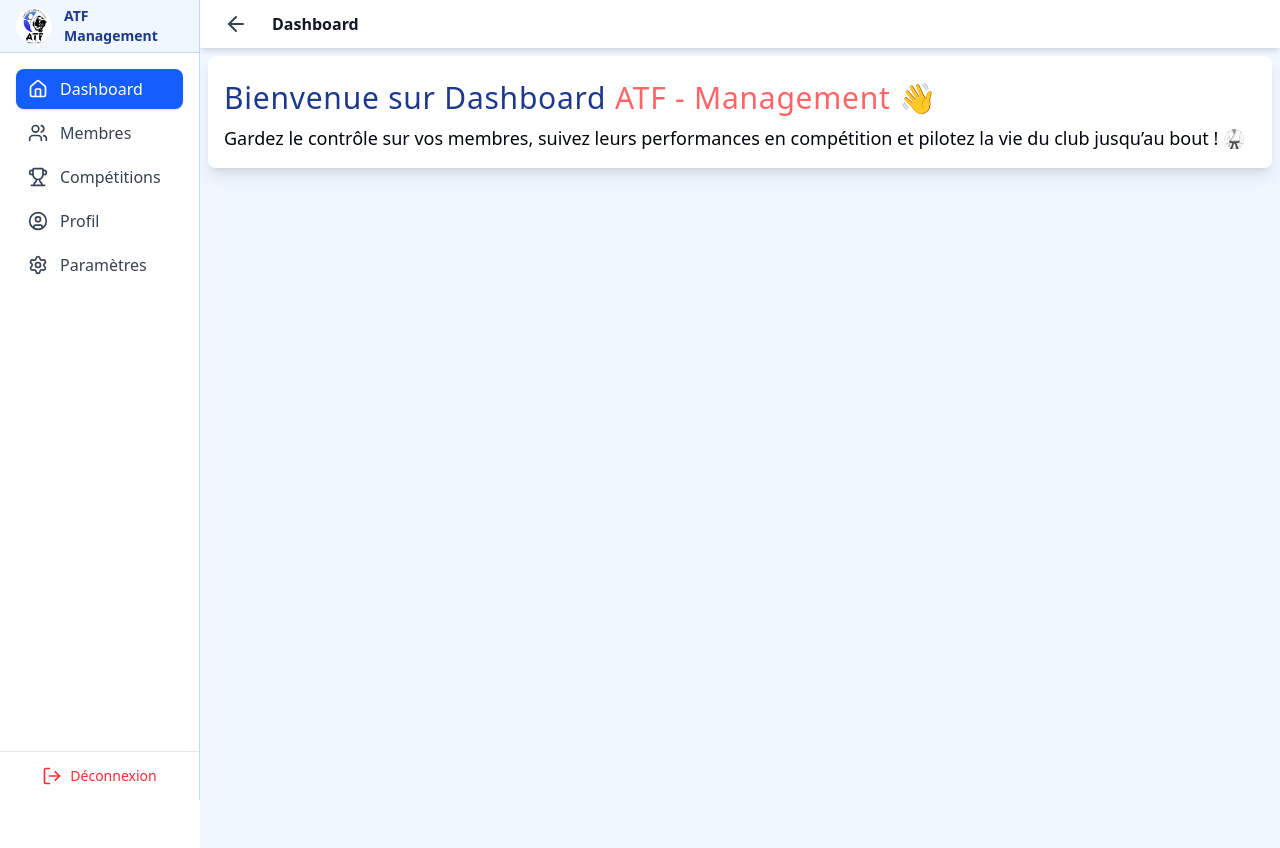
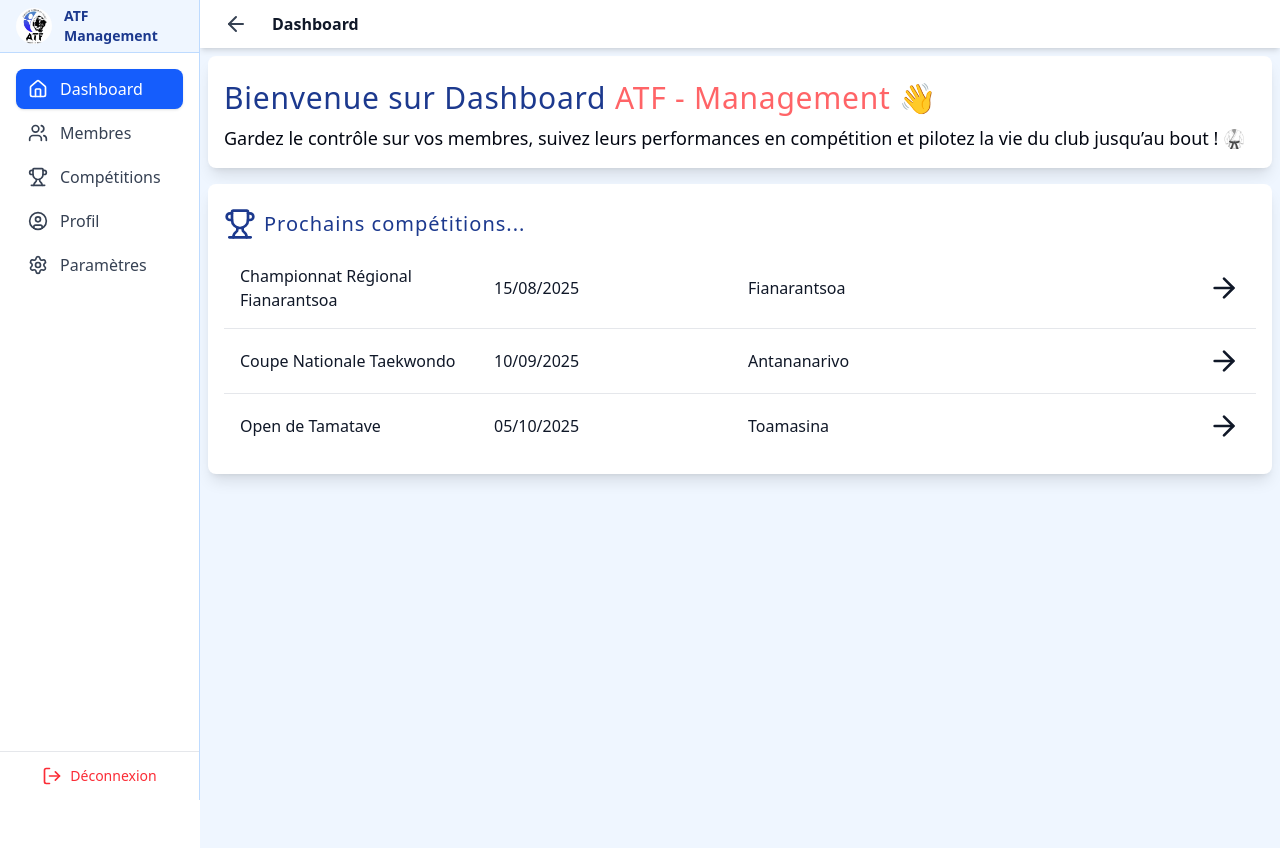
Before and after one commit to NjNerson/atf-pwa, a Next.js app: page / in a window 1280 px wide. Built offline with nearby package versions, Linux system fonts and the light colour scheme; no server answers.

Commit message:
first coming champ list in dashboard

```diff
--- a/app/page.tsx
+++ b/app/page.tsx
@@ -1,11 +1,47 @@
 import DashboardBanner from "@/components/DashboardBanner";
 import PageLayout from "@/components/layout/PageLayout";
-import Image from "next/image";
+import ComingChampList from "@/components/ComingChampList";
+import ComingChampListItem from "@/components/ComingChampListItem";
 
 export default function Home() {
+  const comingChamps = [
+    {
+      id: 1,
+      name: "Championnat Régional Fianarantsoa",
+      date: "15/08/2025",
+      place: "Fianarantsoa",
+    },
+    {
+      id: 2,
+      name: "Coupe Nationale Taekwondo",
+      date: "10/09/2025",
+      place: "Antananarivo",
+    },
+    {
+      id: 3,
+      name: "Open de Tamatave",
+      date: "05/10/2025",
+      place: "Toamasina",
+    },
+  ];
+
   return (
-    <PageLayout className="flex flex-col">
+    <PageLayout className="flex flex-col gap-4">
       <DashboardBanner />
+      <ComingChampList>
+        {comingChamps &&
+          comingChamps.map((champ, idChamp) => (
+            <div key={champ.id}>
+              <ComingChampListItem
+                name={champ.name}
+                place={champ.place}
+                date={champ.date}
+                id={champ.id}
+              />
+              {idChamp !== comingChamps.length - 1 && <hr className="py-.5" />}{" "}
+            </div>
+          ))}
+      </ComingChampList>
     </PageLayout>
   );
 }
```
